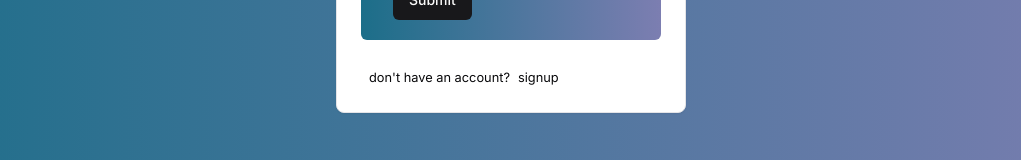
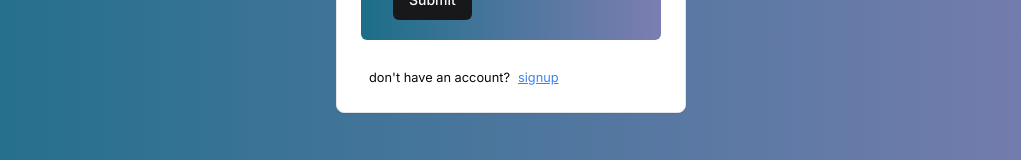
Before and after one commit to ShashwatHTS/social_media, a Next.js app: page /signin in a window 1280 px wide. Shown: the part 475-635 px from the top of the page, without its empty margins (129-1150 px from the left). Built offline with nearby package versions, Linux system fonts and the light colour scheme.

Commit message:
added underline signin and signup

```diff
--- a/src/components/CardWithForm.tsx
+++ b/src/components/CardWithForm.tsx
@@ -32,7 +32,7 @@ export function CardWithForm({
         <div className="pl-2 m-0 lowercase justify-center">
           <small>
             {nextDiscription}
-            <Link href={`/${link}`} className="pl-2 text-voilet-500">
+            <Link href={`/${link}`} className="pl-2 text-blue-500 underline">
               {link}
             </Link>
           </small>
```
